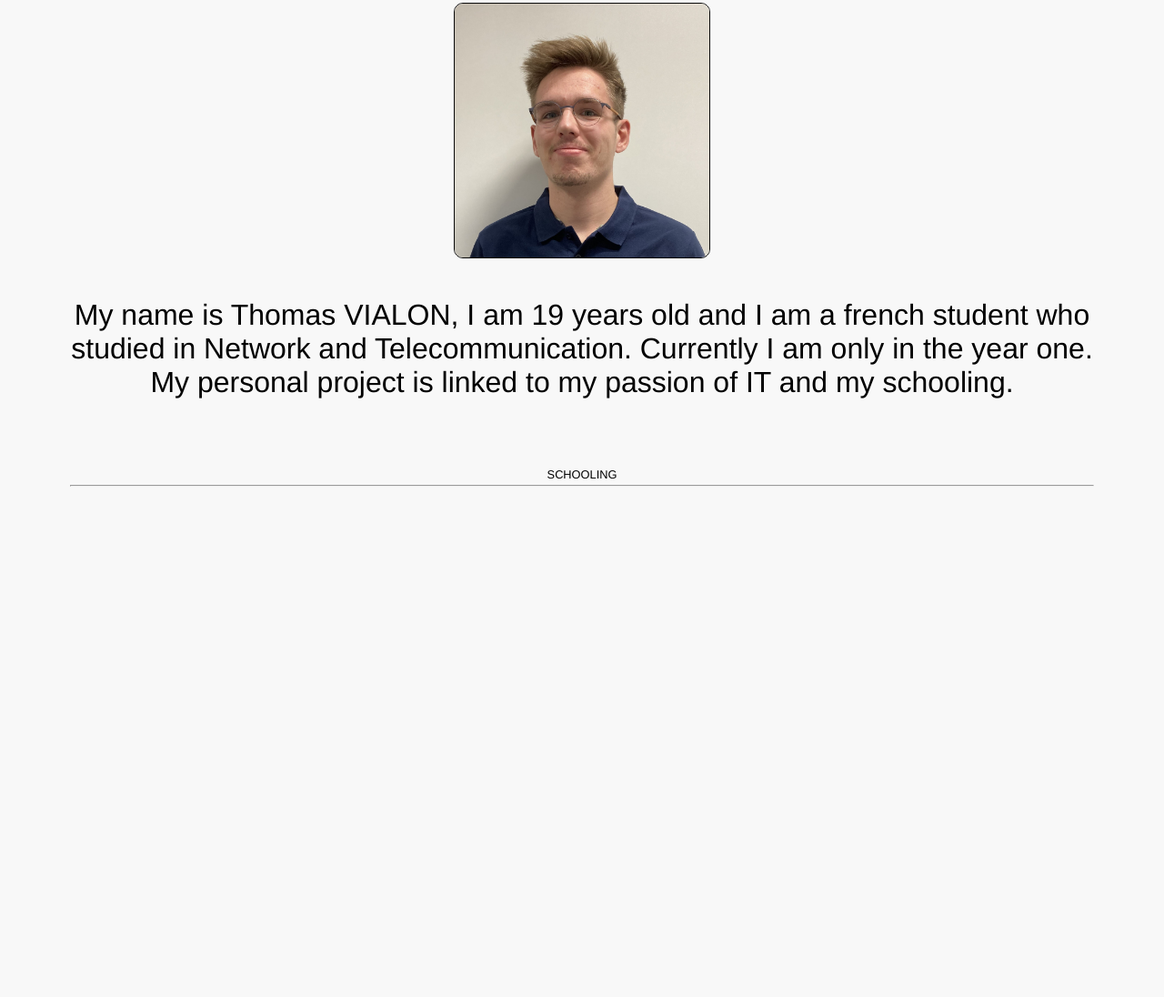
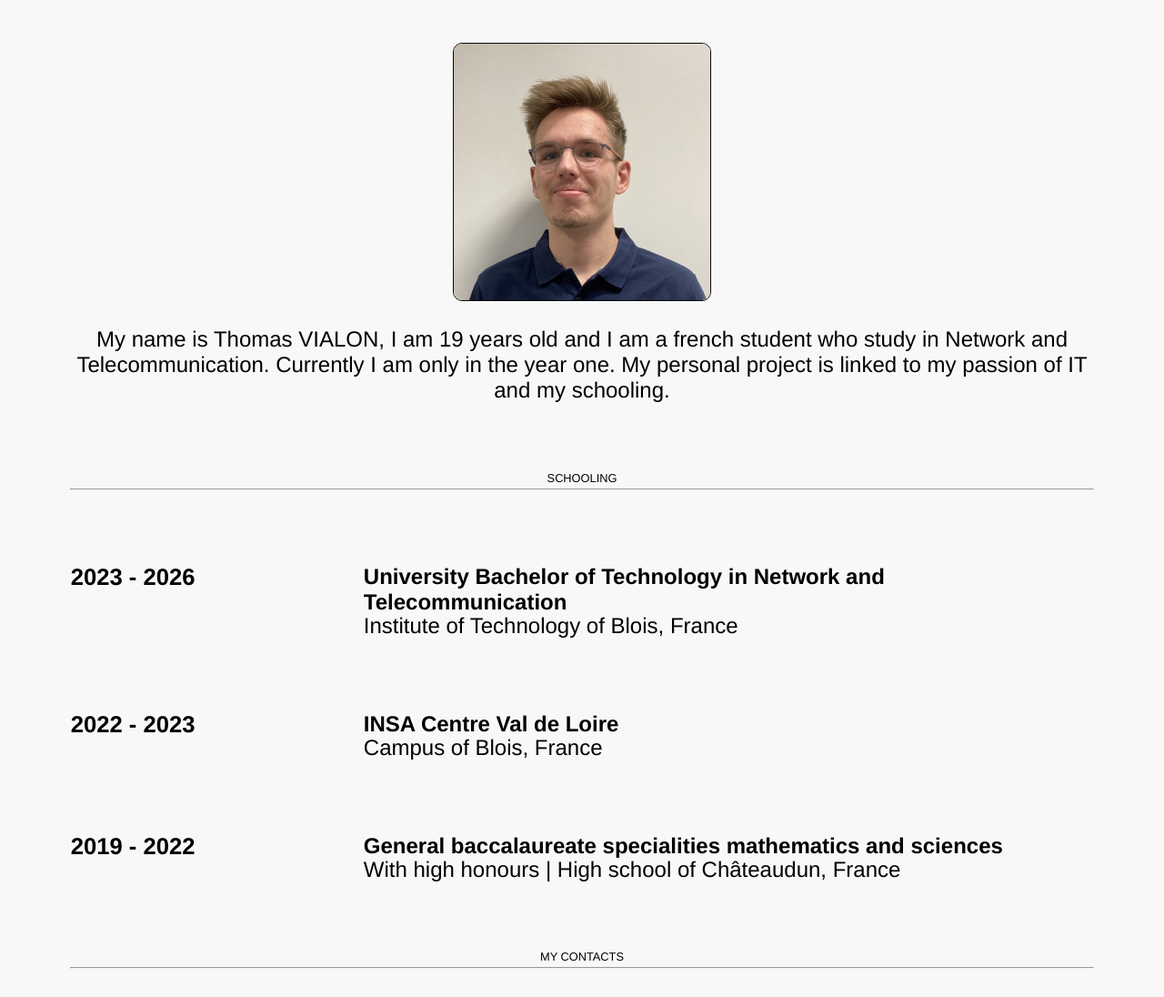
Before and after one commit to T0maSV/Portfolio, a plain HTML site: page html/about_me.html in a window 1280 px wide. Shown: the part 602-1698 px from the top of the page at 91% size. Before the commit the page ends 1477 px from the top, so only its background shows below. Drawn offline with Linux system fonts and the light colour scheme; a web font is replaced by a local one.

Commit message:
"commit"

```diff
--- a/css/styles.css
+++ b/css/styles.css
@@ -1,5 +1,10 @@
 
 /* General settings */
+html {
+    scroll-behavior: smooth;
+}
+
+
 
 @import url(https://db.onlinewebfonts.com/c/6b2d532d2a62dade858748f086e69043?family=PP+Eiko+Medium);
 @import url('https://fonts.cdnfonts.com/css/helvetica-neue-5?styles=103506');@font-face {
@@ -242,18 +247,74 @@ section span{
     line-height: 0.5em;
 }
 section h1{
-    font-size: 2em;
+    font-size: 3em;
 }
-
-
 section img{
-    max-height: 30%;
-    max-width: 50%;
+    max-height: 25%;
+    max-width: 25%;
     border: solid 1px #090909;
     border-radius: 10px;
 }
 section p{
     text-align: center;
-    font-size: 2em;
-    padding: 1vh 0 6vh 0;
+    font-size: 1.5em;
+    margin: 3vh 0 10vh 0;
 }
+
+
+
+@media screen and (min-width: 1000px){
+
+    section table{
+        border-collapse: collapse;
+        width: 100%;
+        margin: 10vh 0 10vh;
+        font-size: 1.5em;
+    }
+    section tr{
+        text-align: left;
+    }
+    section th{
+        vertical-align: top;
+        width: 25vw;
+        font-weight: bold;
+        font-size: 2vw;
+    }
+    .name-school{
+        font-size: 1em;
+        text-align: left;
+        line-height: 1em;
+        font-weight: lighter;
+    }
+    section td{
+        font-weight: bold;
+    }
+}
+
+@media screen and (max-width: 1000px){
+
+    section table{
+        border-collapse: collapse;
+        width: 100%;
+        margin: 10vh 0 10vh;
+        font-size: 1.5em;
+    }
+    section tr{
+        text-align: left;
+    }
+    section th{
+        vertical-align: top;
+        width: 25vw;
+        font-weight: bold;
+        font-size: 5vw;
+    }
+    .name-school{
+        font-size: 1em;
+        text-align: left;
+        line-height: 1em;
+        font-weight: lighter;
+    }
+    section td{
+        font-weight: bold;
+    }
+}
--- a/html/about_me.html
+++ b/html/about_me.html
@@ -39,9 +39,29 @@
             <h1>Thomas VIALON</h1>
             <img src="../images/Thomas Vialon Profile.jpg" alt="profile">
             <p>
-                My name is Thomas VIALON, I am 19 years old and I am a french student who studied in Network and Telecommunication. Currently I am only in the year one. My personal project is linked to my passion of IT and my schooling.
+                My name is Thomas VIALON, I am 19 years old and I am a french student who study in Network and Telecommunication. Currently I am only in the year one. My personal project is linked to my passion of IT and my schooling.
             </p>
             <span>SCHOOLING</span>
+            <hr>
+            <table>
+                <tr>
+                    <th>2023 - 2026</th><td>University Bachelor of Technology in Network and Telecommunication<br><span class="name-school">Institute of Technology of Blois, France</span></td>
+                </tr>
+            </table>
+
+            <table>
+                <tr>
+                    <th>2022 - 2023</th><td>INSA Centre Val de Loire<br><span class="name-school">Campus of Blois, France</span></td>
+                </tr>
+            </table>
+
+            <table>
+                <tr>
+                    <th>2019 - 2022</th><td>General baccalaureate  specialities mathematics and sciences<br><span class="name-school">With high honours | High school of Châteaudun, France</span></td>
+                </tr>
+            </table>
+
+            <span>MY CONTACTS</span>
             <hr>
 
         </section>
```
